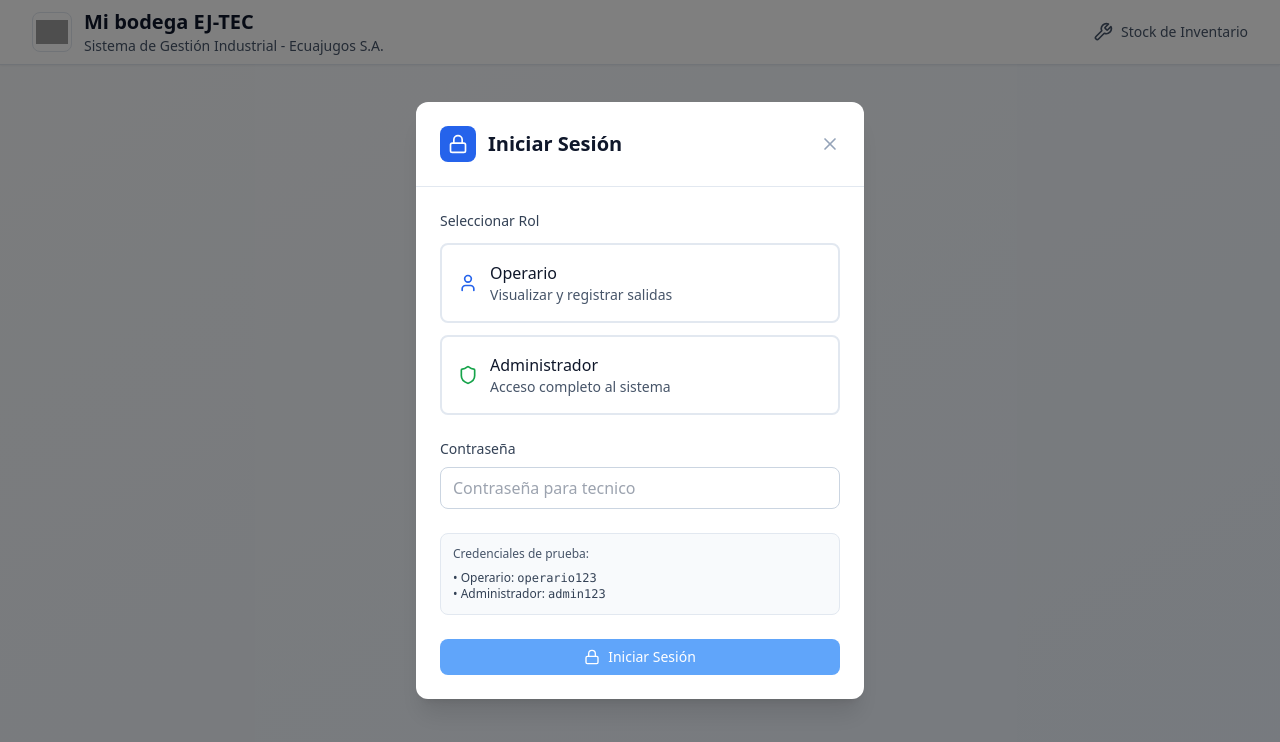
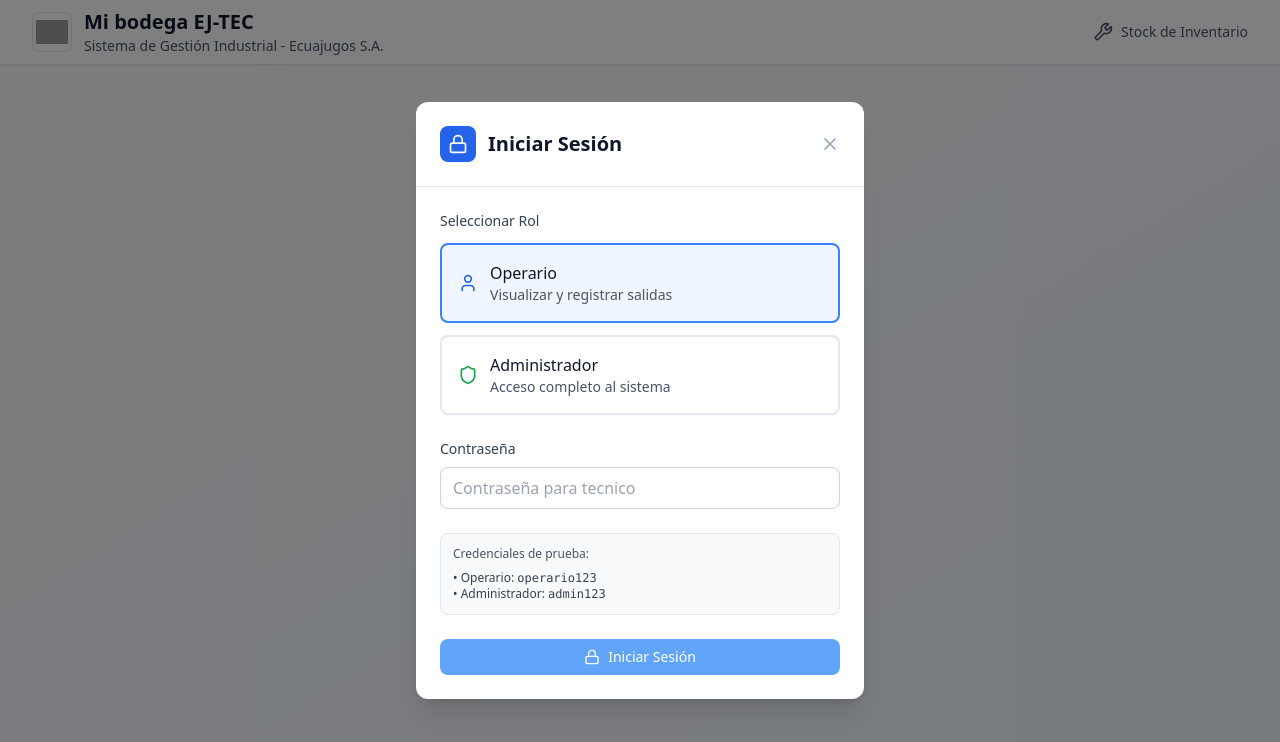
Before and after one commit to lionFlo97/proyecto1, a React (Vite) app: page / in a window 1280 px wide. Shown: the top 742 px of the page. Built offline with nearby package versions, Linux system fonts and the light colour scheme; grey boxes are pictures that could not be loaded.

Commit message:
Updated AuthModal.tsx

```diff
--- a/src/components/AuthModal.tsx
+++ b/src/components/AuthModal.tsx
@@ -73,7 +73,7 @@ export function AuthModal({ isOpen, onClose, onLogin }: AuthModalProps) {
                 type="button"
                 onClick={() => setSelectedRole('tecnico')}
                 className={`flex items-center space-x-3 p-4 border-2 rounded-lg transition-colors ${
-                  selectedRole === 'operario'
+                  selectedRole === 'tecnico'
                     ? 'border-blue-500 bg-blue-50'
                     : 'border-slate-200 hover:border-slate-300'
                 }`}
```
